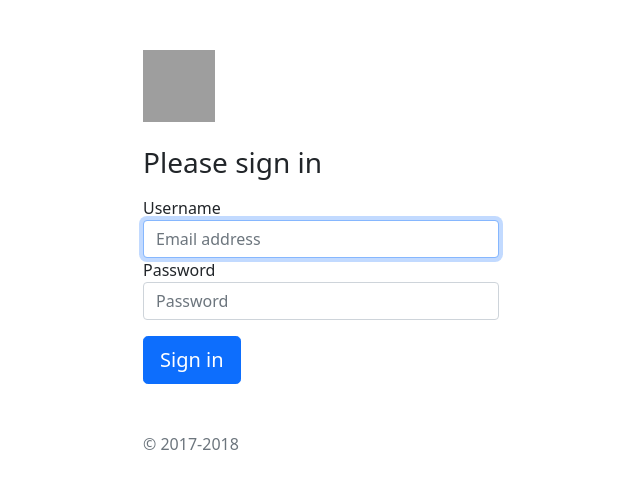
After one commit to vikas0713/socially, a Django app: page /login/ in a window 1280 px wide. The commit adds this page. Shown: the top 489 px of the page, without its empty margins (319-959 px from the left). Run offline with Django 4.2, Linux system fonts and the light colour scheme; grey boxes are pictures that could not be loaded.

Commit message:
Added login screens

```diff
--- a/socially/settings.py
+++ b/socially/settings.py
@@ -115,6 +115,8 @@ USE_I18N = True
 
 USE_TZ = True
 
+LOGIN_URL = '/login'
+
 
 # Static files (CSS, JavaScript, Images)
 # https://docs.djangoproject.com/en/4.0/howto/static-files/
--- /dev/null
+++ b/templates/login.html
@@ -0,0 +1,38 @@
+<!DOCTYPE html>
+<html lang="en">
+<head>
+    <meta charset="UTF-8">
+    <title>Socially - Login</title>
+    <link href="https://cdn.jsdelivr.net/npm/bootstrap@5.1.3/dist/css/bootstrap.min.css" rel="stylesheet" integrity="sha384-1BmE4kWBq78iYhFldvKuhfTAU6auU8tT94WrHftjDbrCEXSU1oBoqyl2QvZ6jIW3" crossorigin="anonymous">
+
+</head>
+<body>
+<div class="container">
+    <div class="row" style="margin-top: 50px;">
+        <div class="col-md-4">
+
+        </div>
+        <div class="col-md-4">
+            <form method="post" class="form-signin" action="{% url 'login' %}">
+                {% csrf_token %}
+                <img class="mb-4" src="https://getbootstrap.com/docs/4.0/assets/brand/bootstrap-solid.svg" alt="" width="72" height="72">
+                <h1 class="h3 mb-3 font-weight-normal">Please sign in</h1>
+                <label for="inputEmail" class="sr-only">Username</label>
+                <input type="text" id="inputEmail" name="username" class="form-control" placeholder="Email address" required="" autofocus="">
+                <label for="inputPassword" class="sr-only">Password</label>
+                <input type="password" name="password" id="inputPassword" class="form-control" placeholder="Password" required="">
+                <div class="checkbox mb-3">
+
+                </div>
+                <button class="btn btn-lg btn-primary btn-block" type="submit">Sign in</button>
+                <p class="mt-5 mb-3 text-muted">© 2017-2018</p>
+            </form>
+        </div>
+        <div class="col-md-4">
+
+        </div>
+    </div>
+
+</div>
+</body>
+</html>
--- a/timeline/models.py
+++ b/timeline/models.py
@@ -5,6 +5,7 @@ from django.db import models
 class Post(models.Model):
     """All the Posts of the timeline"""
     title = models.CharField(max_length=255)
+    content = models.TextField(blank=True, null=True)
     publish_date = models.DateTimeField(auto_now_add=True)
     posted_by = models.ForeignKey(User, on_delete=models.CASCADE)
 
--- a/timeline/urls.py
+++ b/timeline/urls.py
@@ -1,8 +1,12 @@
+
 from django.urls import path
 
 from timeline import views
 
 
 urlpatterns = [
-    path('', views.index)
+    path('', views.index),
+    path('login/', views.login_user, name='login'),
+    path('logout/', views.logout_user, name='logout'),
+
 ]
--- a/timeline/views.py
+++ b/timeline/views.py
@@ -1,5 +1,27 @@
+from django.contrib.auth import authenticate, login, logout
+from django.contrib.auth.decorators import login_required
+from django.http import HttpResponseRedirect
 from django.shortcuts import render
 
+from timeline.models import Post
 
+
+def login_user(request):
+    if request.method == 'POST':
+        username, password = request.POST.get("username"), request.POST.get("password")
+        user = authenticate(username=username, password=password)
+        if user:
+            login(request, user)
+            return HttpResponseRedirect('/')
+    return render(request, 'login.html')
+
+
+@login_required
+def logout_user(request):
+    logout(request)
+    return HttpResponseRedirect('/login')
+
+
+@login_required
 def index(request):
-    return render(request, 'index.html', {})
+    return render(request, 'index.html', {"all_posts": Post.objects.all().order_by('id')})
```
Also changed, not shown: templates/base.html (+18 -5 lines), templates/components/card.html (added, +11 -0 lines), templates/index.html (+7 -0 lines), static/css/style.css (line endings or trailing spaces), timeline/migrations/0002_post_content.py (added).
